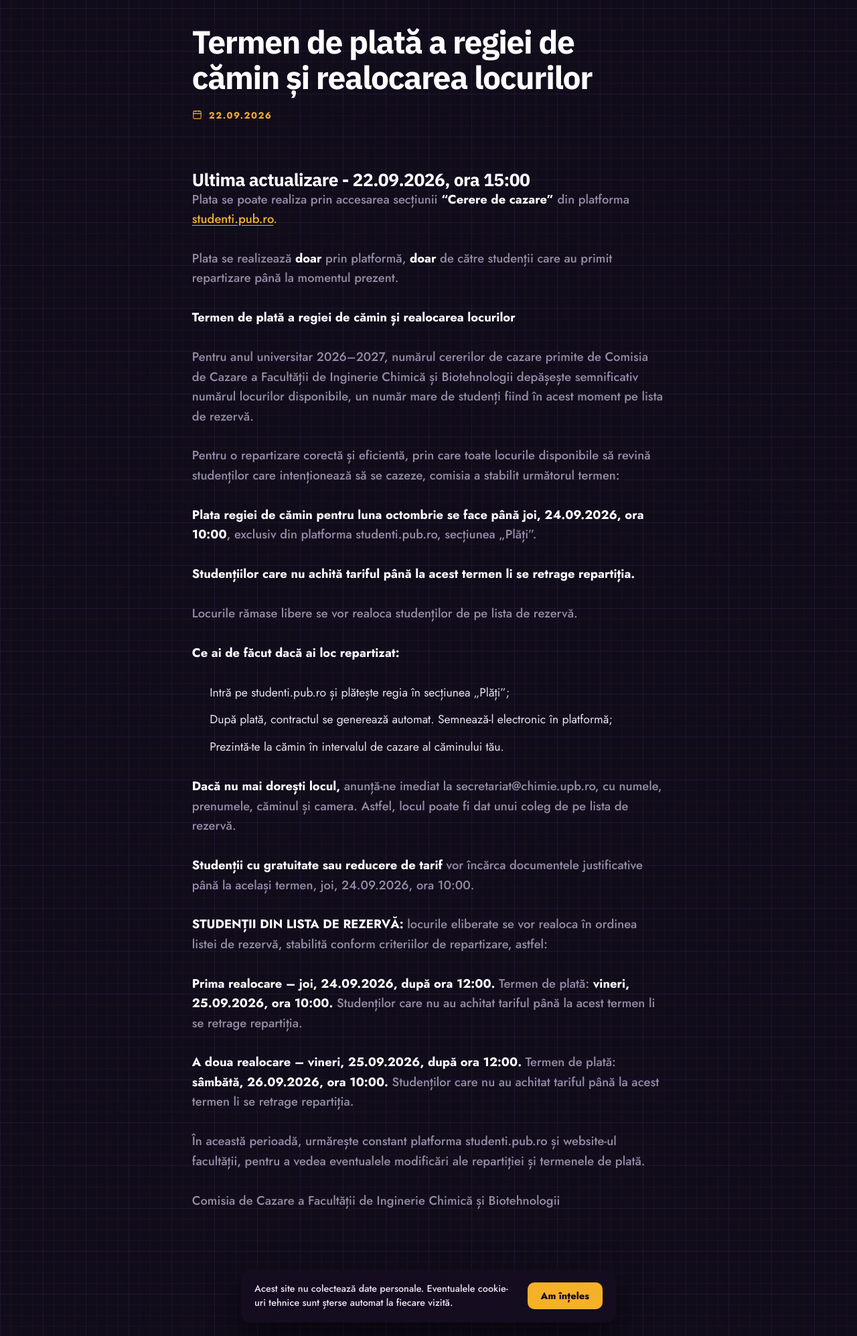
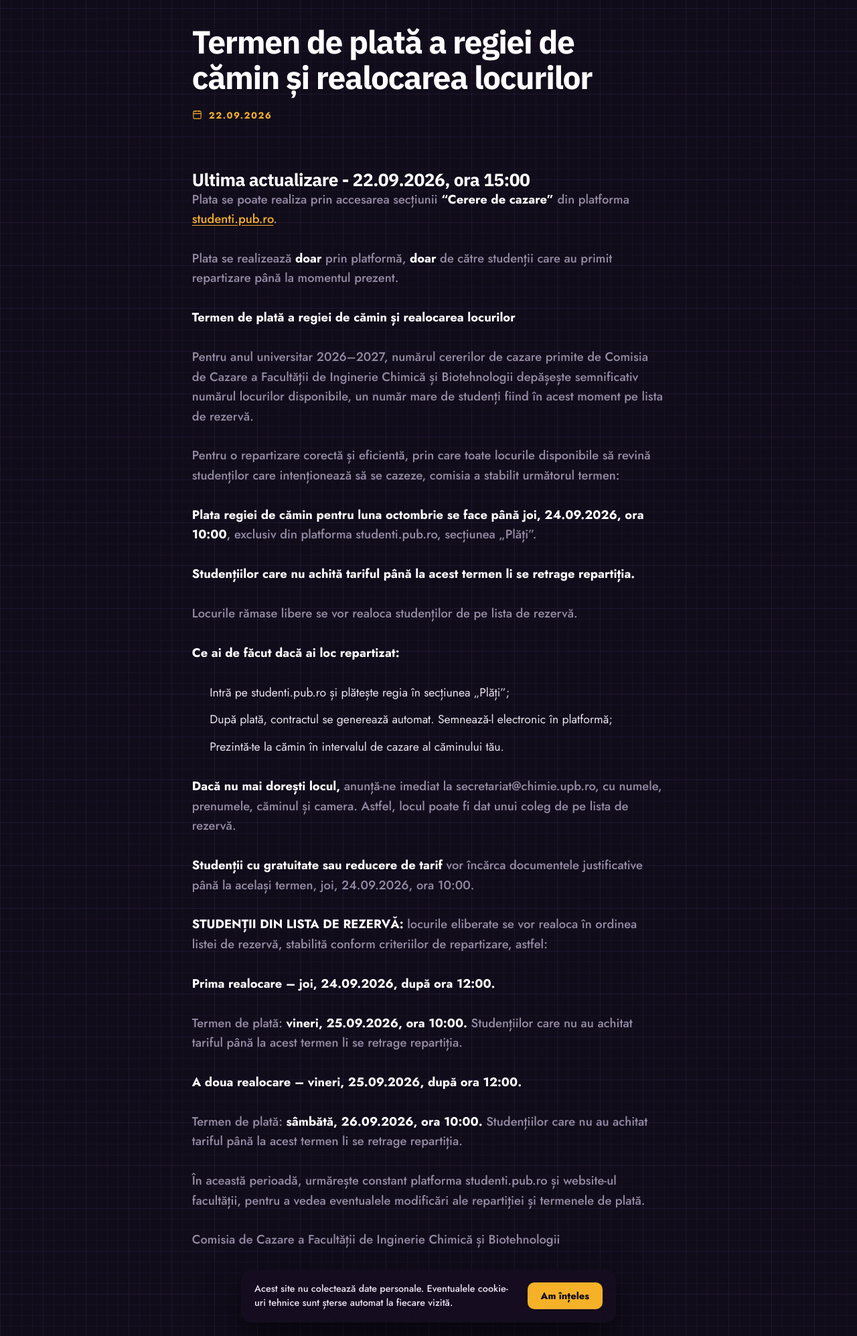
Before and after one commit to prssic/ssic, a Jekyll site: the page built from _avizier/anunt-cazari-regie.md, in a window 1280 px wide, cut to the strip 499-2494 px from the top of the page. Shown: the whole strip at 67% size. Built offline with Jekyll 4.4.1, drawn with Linux system fonts in a browser that asks for light colours; nearby versions of some CDN libraries; a script that is not in the unit is left out.

Commit message:
Update anunt-cazari-regie.md

```diff
--- a/_avizier/anunt-cazari-regie.md
+++ b/_avizier/anunt-cazari-regie.md
@@ -38,9 +38,13 @@ Locurile rămase libere se vor realoca studenților de pe lista de rezervă.
 
 **STUDENȚII DIN LISTA DE REZERVĂ:** locurile eliberate se vor realoca în ordinea listei de rezervă, stabilită conform criteriilor de repartizare, astfel:
 
-**Prima realocare – joi, 24.09.2026, după ora 12:00.** Termen de plată: **vineri, 25.09.2026, ora 10:00.** Studenților care nu au achitat tariful până la acest termen li se retrage repartiția.
+**Prima realocare – joi, 24.09.2026, după ora 12:00.**
 
-**A doua realocare – vineri, 25.09.2026, după ora 12:00.** Termen de plată: **sâmbătă, 26.09.2026, ora 10:00.** Studenților care nu au achitat tariful până la acest termen li se retrage repartiția.
+Termen de plată: **vineri, 25.09.2026, ora 10:00.** Studențiilor care nu au achitat tariful până la acest termen li se retrage repartiția.
+
+**A doua realocare – vineri, 25.09.2026, după ora 12:00.**
+
+Termen de plată: **sâmbătă, 26.09.2026, ora 10:00.** Studențiilor care nu au achitat tariful până la acest termen li se retrage repartiția.
 
 În această perioadă, urmărește constant platforma studenti.pub.ro și website-ul facultății, pentru a vedea eventualele modificări ale repartiției și termenele de plată.
 
```
